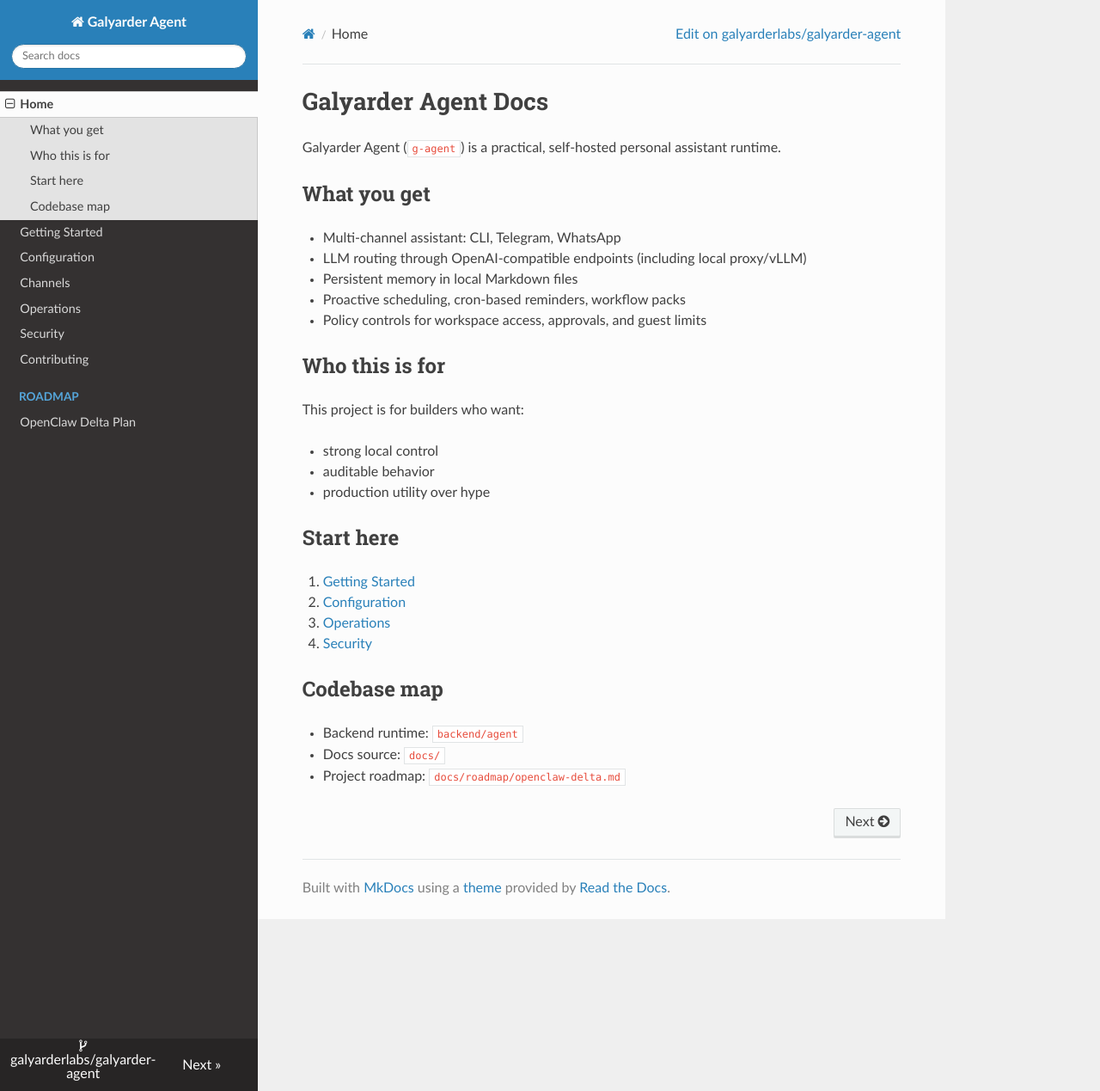
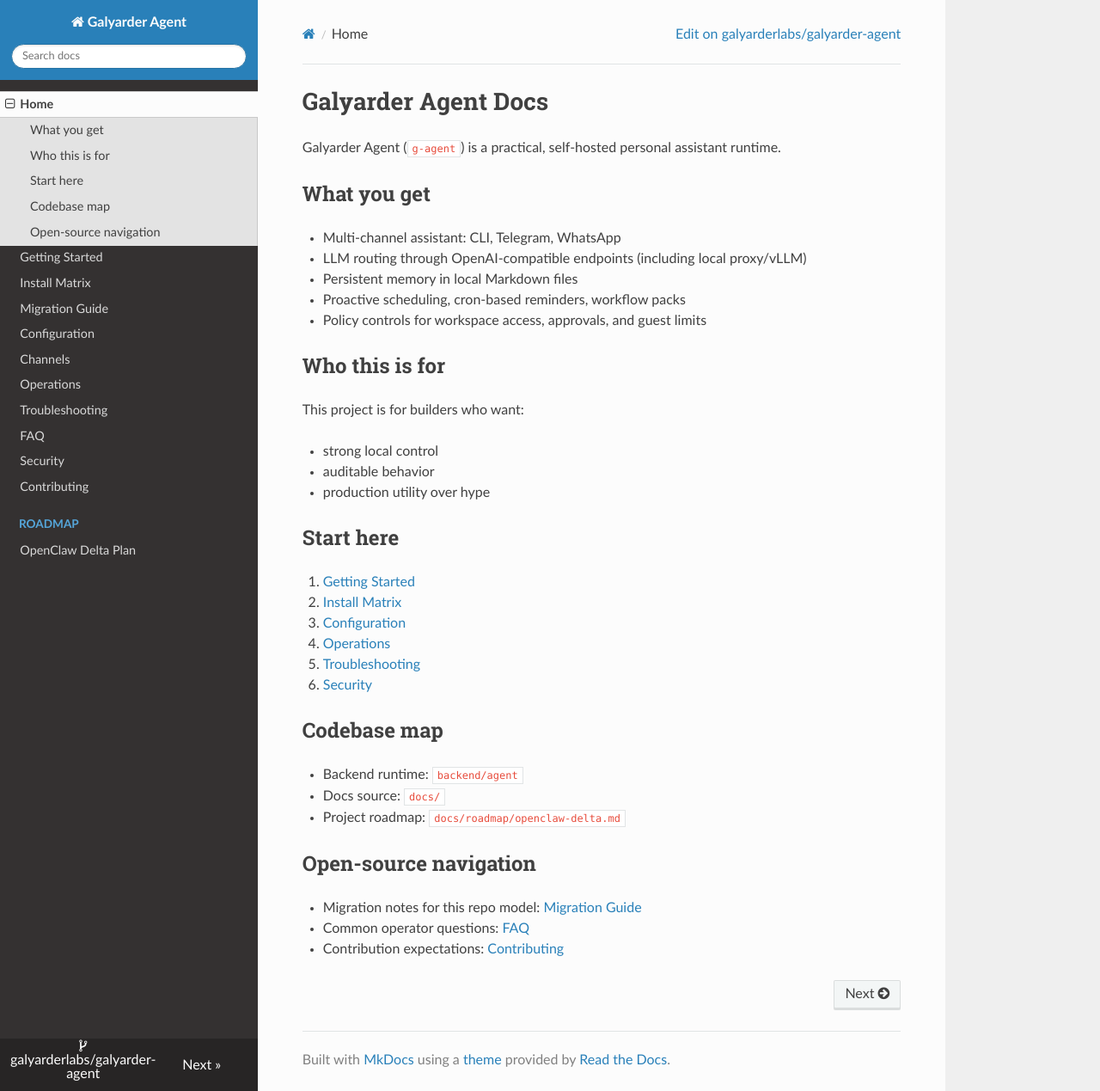
Before and after one commit to galyarderlabs/galyarder-agent, an MkDocs documentation site: the page built from docs/index.md, in a window 1280 px wide and 1269 px high. Shown: the whole window at 86% size. Built offline with MkDocs 1.6.1, drawn with Linux system fonts in a browser that asks for light colours; nearby versions of some CDN libraries.

Commit message:
docs: add install matrix faq and troubleshooting playbook (#23)

```diff
--- a/docs/index.md
+++ b/docs/index.md
@@ -21,12 +21,20 @@
 ## Start here
 
 1. [Getting Started](getting-started.md)
-2. [Configuration](configuration.md)
-3. [Operations](operations.md)
-4. [Security](security.md)
+2. [Install Matrix](install-matrix.md)
+3. [Configuration](configuration.md)
+4. [Operations](operations.md)
+5. [Troubleshooting](troubleshooting.md)
+6. [Security](security.md)
 
 ## Codebase map
 
 - Backend runtime: `backend/agent`
 - Docs source: `docs/`
 - Project roadmap: `docs/roadmap/openclaw-delta.md`
+
+## Open-source navigation
+
+- Migration notes for this repo model: [Migration Guide](migration-from-landingpages.md)
+- Common operator questions: [FAQ](faq.md)
+- Contribution expectations: [Contributing](contributing.md)
--- a/mkdocs.yml
+++ b/mkdocs.yml
@@ -10,9 +10,13 @@
 nav:
   - Home: index.md
   - Getting Started: getting-started.md
+  - Install Matrix: install-matrix.md
+  - Migration Guide: migration-from-landingpages.md
   - Configuration: configuration.md
   - Channels: channels.md
   - Operations: operations.md
+  - Troubleshooting: troubleshooting.md
+  - FAQ: faq.md
   - Security: security.md
   - Contributing: contributing.md
   - Roadmap:
```
Also changed, not shown: README.md (+3 -0 lines), docs/faq.md (added, +34 -0 lines), docs/getting-started.md (+4 -0 lines), docs/install-matrix.md (added, +45 -0 lines), docs/migration-from-landingpages.md (added, +36 -0 lines), docs/operations.md (+2 -0 lines), docs/troubleshooting.md (added, +39 -0 lines).
